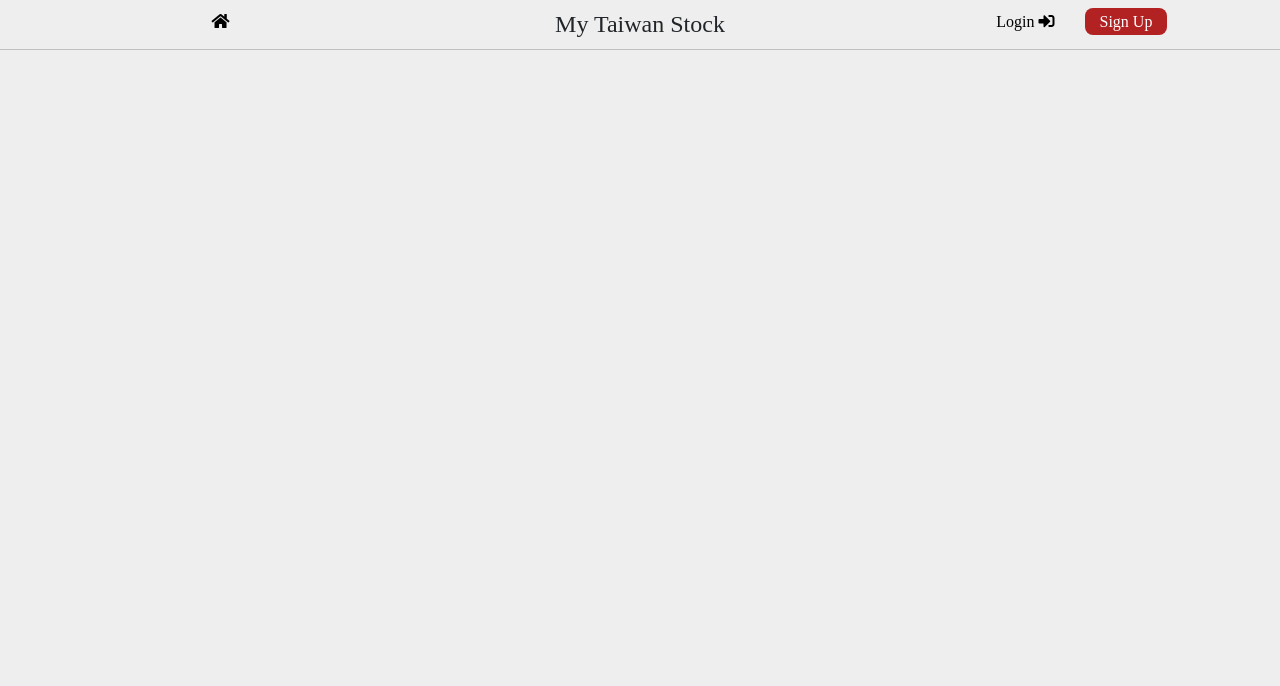
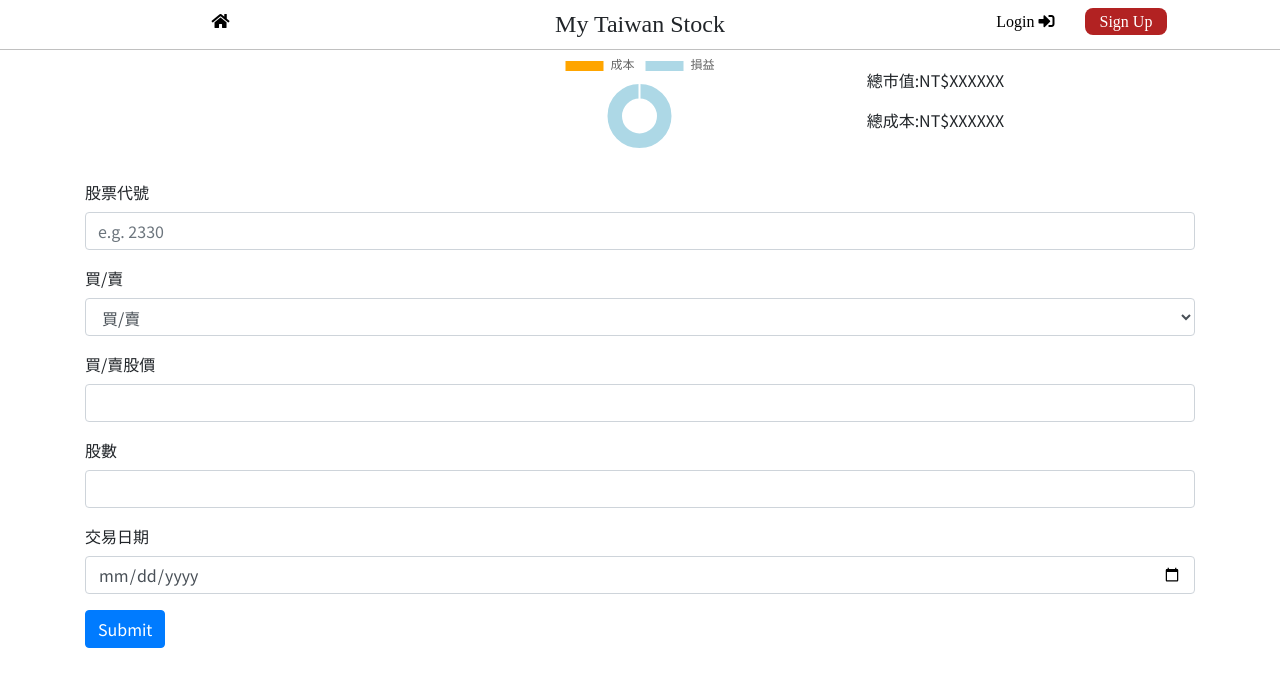
Before and after one commit to albertkingdom/taiwan-stock-app, a React (Create React App) app: page /addrecord in a window 1280 px wide. Shown: the top 686 px of the page. Built offline with nearby package versions, Linux system fonts and the light colour scheme; no server answers; a web font is replaced by a local one.

Commit message:
layout and function adjustment

```diff
--- a/package.json
+++ b/package.json
@@ -8,11 +8,12 @@
     "anychart": "^8.9.0",
     "anychart-react": "^1.4.1",
     "axios": "^0.21.0",
-    "bootstrap": "4.5.2",
+    "bootstrap": "^4.5.2",
     "chart.js": "2.9.3",
     "immer": "^7.0.14",
     "node-sass": "^4.14.1",
     "react": "16.13.1",
+    "react-bootstrap": "^1.4.0",
     "react-chartjs-2": "2.10.0",
     "react-dom": "16.13.1",
     "react-router-dom": "5.2.0",
--- a/public/index.html
+++ b/public/index.html
@@ -11,21 +11,7 @@
       name="description"
       content="A app to help you manage the stock investment"
     />
-    <!--
-      manifest.json provides metadata used when your web app is added to the
-      homescreen on Android. See https://developers.google.com/web/fundamentals/engage-and-retain/web-app-manifest/
-    -->
-    <link rel="manifest" href="%PUBLIC_URL%/manifest.json" />
-    <link rel="shortcut icon" href="%PUBLIC_URL%/favicon.ico" />
-    <!--
-      Notice the use of %PUBLIC_URL% in the tags above.
-      It will be replaced with the URL of the `public` folder during the build.
-      Only files inside the `public` folder can be referenced from the HTML.
 
-      Unlike "/favicon.ico" or "favicon.ico", "%PUBLIC_URL%/favicon.ico" will
-      work correctly both with client-side routing and a non-root public URL.
-      Learn how to configure a non-root public URL by running `npm run build`.
-    -->
     <!-- fontawesome -->
     <link
       rel="stylesheet"
@@ -38,7 +24,7 @@
       href="https://fonts.googleapis.com/css2?family=Goldman&family=Noto+Sans+TC&display=swap"
       rel="stylesheet"
     />
-    <title>Stock庫存</title>
+    <title>Taiwan Stock App</title>
   </head>
 
   <body>
--- a/src/App.js
+++ b/src/App.js
@@ -1,4 +1,4 @@
-import React, { useEffect, useState, useCallback } from "react";
+import React, { useEffect, useState, useCallback, Suspense } from "react";
 import "./styles.css";
 import "bootstrap/dist/css/bootstrap.min.css";
 
@@ -9,7 +9,9 @@ import Signup from "./component/LoginSignup/Signup";
 import Logout from "./component/Logout/Logout";
 import Kplot from "./component/kplot/Kplot";
 import Historybox from "./component/Historybox/Historybox";
-
+import StockIndex from "./component/StockIndex/StockIndex";
+import Loading from "./component/Loading";
+import AddRecord from "./component/Edit/AddRecord";
 import { BrowserRouter as Router, Switch, Route } from "react-router-dom";
 import Swal from "sweetalert2";
 import produce from "immer";
@@ -22,20 +24,20 @@ import {
 export default function App() {
   const [isLoading, setIsLoading] = useState(false);
   const [stocklist, setStocklist] = useState({
-    // 2330: [
-    //   {
-    //     date: "2020-05-01",
-    //     price: "300",
-    //     amount: "1000",
-    //     buyorsell: "buy",
-    //   },
-    //   {
-    //     date: "2020-05-01",
-    //     price: "350",
-    //     amount: "1000",
-    //     buyorsell: "buy",
-    //   },
-    // ],
+    2330: [
+      {
+        date: "2020-05-01",
+        price: "300",
+        amount: "1000",
+        buyorsell: "buy",
+      },
+      {
+        date: "2020-05-01",
+        price: "350",
+        amount: "1000",
+        buyorsell: "buy",
+      },
+    ],
     // 2880: [
     //   {
     //     date: "2020-04-10",
@@ -46,12 +48,12 @@ export default function App() {
     // ],
   }); //完整的股票清單
   const [stockprice, setStockprice] = useState({
-    // 2330: "",
+    2330: "",
     // 2880: "",
   });
   const [historyRecords, setHistoryRecords] = useState([]); //歷史紀錄for modal
   const [modalShow, setModalShow] = useState(false);
-  const [newStockNo, setNewStockNo] = useState("");
+  const [newStockNo, setNewStockNo] = useState("2330");
   const [isAuth, setIsAuth] = useState(false); //登入狀態
   const [loginEmail, setLoginEmail] = useState(""); //存登入email
   const [stockIndex, setStockIndex] = useState(); //[大盤index, diff]
@@ -77,7 +79,6 @@ export default function App() {
 
       apiGetStockprice(str)
         .then((res) => {
-          // console.log("api get stock price", res);
           let newState = {};
           res.data.msgArray.map((item) => (newState[item.c] = item.y));
 
@@ -229,11 +230,32 @@ export default function App() {
       readFromFirebase();
     }
   }, [isAuth, readFromFirebase]);
+  const LazyLoadChart = React.lazy(() => import("./component/Chart/Chart"));
+
   return (
     <div className="App">
       <Router>
         <Navbar isAuth={isAuth} />
 
+        <div className="up">
+          <div className="row justify-content-around align-items-center">
+            <div className="col-12 col-md-4">
+              <StockIndex stockIndex={stockIndex} />
+            </div>
+
+            <div className="col-12 col-md-8">
+              <Suspense fallback={<Loading />}>
+                <LazyLoadChart
+                  stocklist={stocklist}
+                  stockprice={stockprice}
+                  isLoading={isLoading}
+                  isAuth={isAuth}
+                />
+              </Suspense>
+            </div>
+          </div>
+        </div>
+        <main className="main">
           <Switch>
             <Route path="/" exact>
               <Home
@@ -290,7 +312,11 @@ export default function App() {
             <Route
               path="/kplot/:stockNo"
               render={(props) => (
-              <Kplot {...props} isAuth={isAuthHandler} stocklist={stocklist} />
+                <Kplot
+                  {...props}
+                  isAuth={isAuthHandler}
+                  stocklist={stocklist}
+                />
               )}
             ></Route>
             <Route
@@ -303,7 +329,19 @@ export default function App() {
                 />
               )}
             ></Route>
+            <Route
+              path="/addrecord"
+              render={(props) => (
+                <AddRecord
+                  {...props}
+                  isAuth={isAuthHandler}
+                  historyRecords={historyRecords}
+                  addNewIndexFunc={addNewIndexFunc}
+                />
+              )}
+            ></Route>
           </Switch>
+        </main>
       </Router>
     </div>
   );
--- a/src/component/Chart/Chart.js
+++ b/src/component/Chart/Chart.js
@@ -59,7 +59,7 @@ const Chart = ({ stocklist, stockprice, isLoading, isAuth }) => {
       <div className="col-7 col-md-6">
         <Doughnut
           data={data}
-          height={200}
+          height={100}
           options={{
             responsive: true,
             maintainAspectRatio: false,
--- /dev/null
+++ b/src/component/Edit/AddRecord.js
@@ -0,0 +1,101 @@
+import React, { useState } from "react";
+import styled from "styled-components";
+import { Form, Button } from "react-bootstrap";
+
+const Div = styled.div`
+  /* top: */
+`;
+export default function AddRecord({ addNewIndexFunc }) {
+  const [newRecord, setNewRecord] = useState({
+    stockNo: "",
+    newIndexPrice: "",
+    newIndexAmount: "",
+    date: "",
+    buyorsell: "",
+  });
+  const submitHandler = (e) => {
+    e.preventDefault();
+    addNewIndexFunc(
+      newRecord.stockNo,
+      newRecord.newIndexPrice,
+      newRecord.newIndexAmount,
+      newRecord.buyorsell,
+      newRecord.date
+    );
+    setNewRecord({
+      stockNo: "",
+      newIndexPrice: "",
+      newIndexAmount: "",
+      date: "",
+      buyorsell: "",
+    });
+  };
+  const handleInput = (e) => {
+    // console.log(e.target.name);
+    setNewRecord({ ...newRecord, [e.target.name]: e.target.value });
+  };
+  return (
+    <div className="container-md">
+      <Form onSubmit={submitHandler}>
+        <Form.Group controlId="formBasicEmail">
+          <Form.Label>股票代號</Form.Label>
+          <Form.Control
+            type="text"
+            placeholder="e.g. 2330"
+            name="stockNo"
+            value={newRecord.stockNo}
+            onChange={handleInput}
+          />
+        </Form.Group>
+        <Form.Group controlId="">
+          <Form.Label>買/賣</Form.Label>
+          <Form.Control
+            as="select"
+            name="buyorsell"
+            onChange={handleInput}
+            value={newRecord.buyorsell}
+          >
+            <option>買/賣</option>
+            <option value="buy">買</option>
+            <option value="sell">賣</option>
+          </Form.Control>
+        </Form.Group>
+        <Form.Group controlId="formBasicEmail">
+          <Form.Label>買/賣股價</Form.Label>
+          <Form.Control
+            type="text"
+            placeholder=""
+            name="newIndexPrice"
+            value={newRecord.newIndexPrice}
+            onChange={handleInput}
+          />
+        </Form.Group>
+        <Form.Group controlId="formBasicEmail">
+          <Form.Label>股數</Form.Label>
+          <Form.Control
+            type="text"
+            placeholder=""
+            name="newIndexAmount"
+            value={newRecord.newIndexAmount}
+            onChange={handleInput}
+          />
+        </Form.Group>
+        <Form.Group controlId="formBasicEmail">
+          <Form.Label>交易日期</Form.Label>
+          <Form.Control
+            type="date"
+            placeholder=""
+            max={new Date().toLocaleDateString().replace(/\//g, "-")}
+            name="date"
+            value={newRecord.date}
+            onChange={handleInput}
+          />
+        </Form.Group>
+
+        <Button variant="primary" type="submit">
+          Submit
+        </Button>
+      </Form>
+    </div>
+  );
+}
--- /dev/null
+++ b/src/component/Edit/Edit.js
@@ -0,0 +1,39 @@
+import React from "react";
+import styled from "styled-components";
+import { Link } from "react-router-dom";
+const Div = styled.div`
+  ul {
+    list-style: none;
+    display: flex;
+    li {
+      flex-grow: 1;
+    }
+  }
+  button {
+    width: 120px;
+    border: none;
+    padding: 5px;
+  }
+  a {
+    color: #000;
+  }
+`;
+
+export default function Edit() {
+  return (
+    <Div>
+      <ul>
+        <li>
+          <button>
+            <Link to="/editrecord">編輯</Link>
+          </button>
+        </li>
+        <li>
+          <button>
+            <Link to="/addrecord">新增</Link>
+          </button>
+        </li>
+      </ul>
+    </Div>
+  );
+}
--- a/src/component/Home.css
+++ b/src/component/Home.css
@@ -4,22 +4,25 @@
   height: 100%;
   max-height: calc(100vh - 50px);
   padding-top: 20px;
-  position: fixed;
-  top: 51px;
+  /* position: fixed; */
+  /* top: 250px; */
   left: 50%;
-  transform: translateX(-50%);
+  /* transform: translateX(-50%); */
   overflow: auto;
 }
-.dashboard {
-  /* max-height: 50vh; */
+@media screen and (max-width: 768px) {
+  .home {
+    /* top: 320px; */
+  }
 }
+
 .stock-list {
   overflow: auto;
-  height: 47vh;
+  height: 70vh;
 }
 @media screen and (max-width: 766px) {
   .stock-list {
-    height: 30vh;
+    /* height: 30vh; */
   }
 }
 /* info icon */
--- a/src/component/StockIndex/StockIndex.js
+++ b/src/component/StockIndex/StockIndex.js
@@ -16,7 +16,7 @@ const StockIndex = ({ stockIndex }) => {
         className={[
           stockIndex.index[2].includes("red") ? "text-danger" : "text-success",
           "mx-3",
-          "col-md-12 col-5",
+          "col-md-12 col-6 text-center",
         ].join(" ")}
       >
         {stockIndex.index[1]}
--- a/src/styles.css
+++ b/src/styles.css
@@ -4,7 +4,23 @@ body {
   height: 100vh;
 }
 .App {
-  background-color: #eee;
+  /* background-color: #eee; */
   height: 100vh;
   box-sizing: border-box;
 }
+.up {
+  position: absolute;
+  top: 50px;
+  overflow: hidden;
+  padding: 0px 20px;
+  width: 100%;
+}
+.main {
+  position: relative;
+  top: 180px;
+}
+@media screen and (max-width: 768px) {
+  .main {
+    top: 220px;
+  }
+}
```
Also changed, not shown: src/component/Home.js (+9 -32 lines), src/component/Stockcard/stockcard.js (+10 -21 lines), 1 other file (tests, documents, lock files or other folders). Lines whose indentation alone changed are shown as unchanged.
